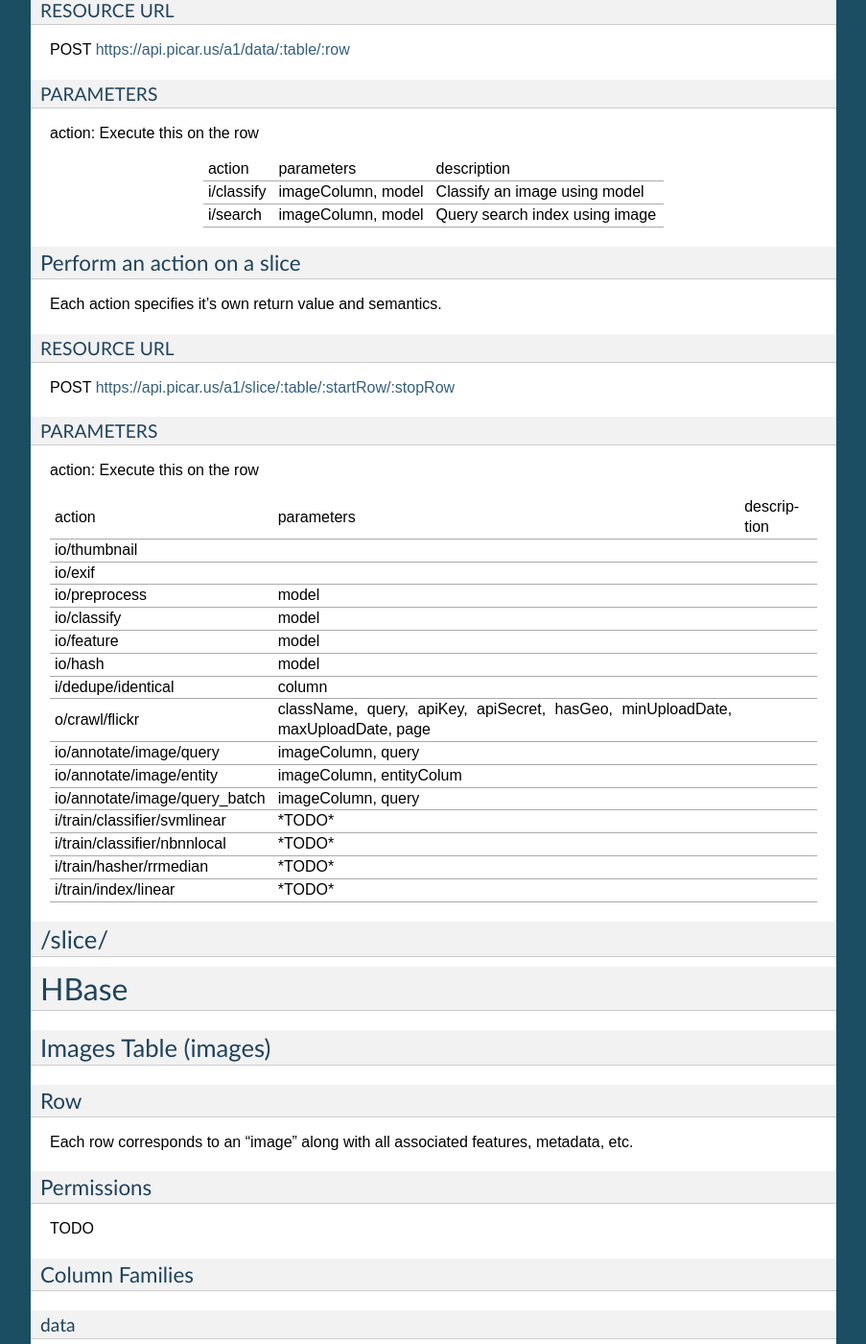
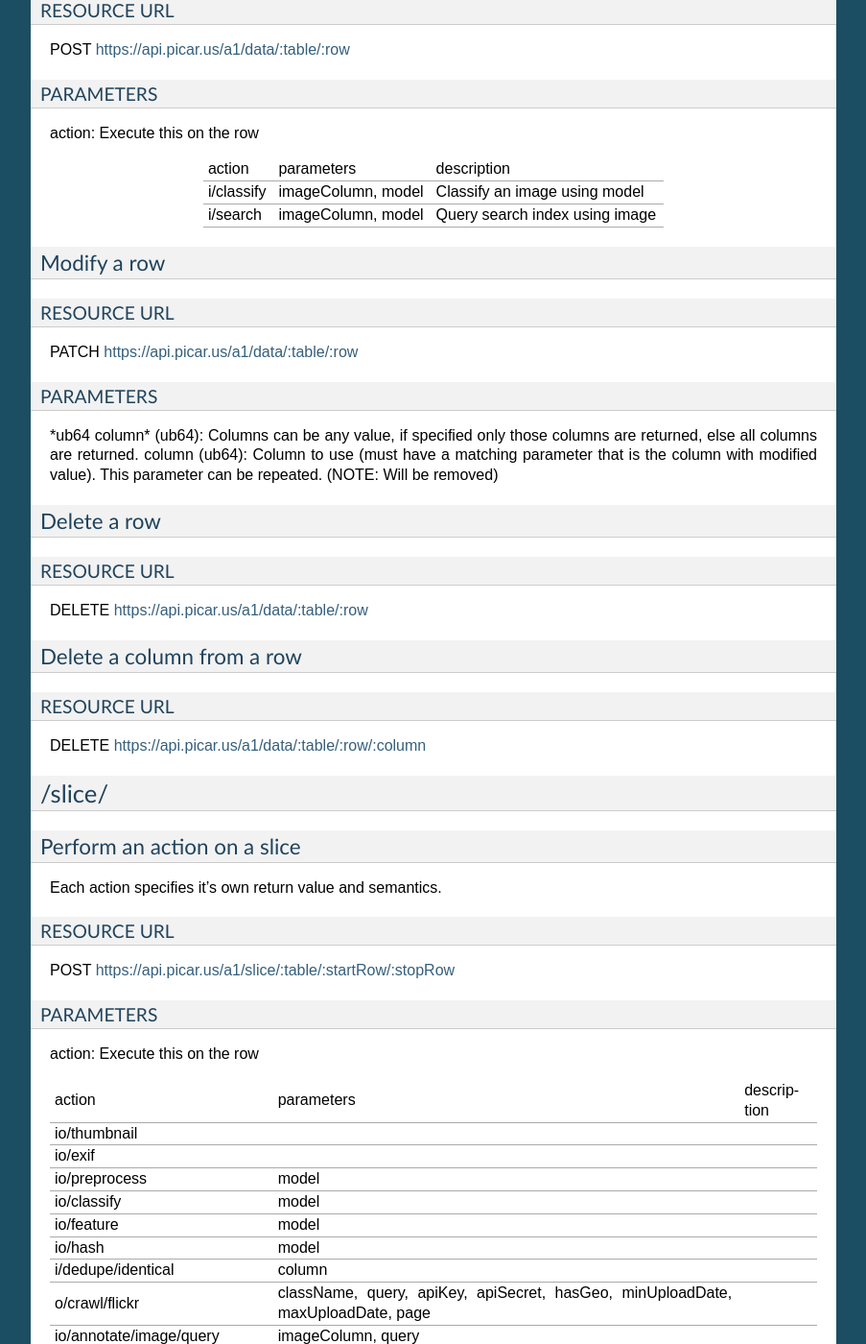
Before and after one commit to bwhite/picarus, a Sphinx documentation site: the page built from doc/index.rst, in a window 1280 px wide and 1400 px high, scrolled down 4832 px. Shown: the whole window at 96% size, without its empty margins (198-1101 px from the left). Built offline with Sphinx 7.4.7, drawn with Linux system fonts in a browser that asks for light colours; formulas are drawn with MathJax 3; some of the changed text lies outside the part shown.

Commit message:
Updated
Signed-off-by: Brandyn A. White <bwhite@dappervision.com>

```diff
--- a/doc/index.rst
+++ b/doc/index.rst
@@ -295,6 +295,40 @@ action: Execute this on the row
 | i/search      | imageColumn, model             | Query search index using image        |
 +---------------+--------------------------------+---------------------------------------+
 
+
+
+Modify a row
+^^^^^^^^^^^^^^^^^^
+
+RESOURCE URL
+""""""""""""
+PATCH https://api.picar.us/a1/data/:table/:row
+
+PARAMETERS
+"""""""""""
+\*ub64 column\* (ub64): Columns can be any value, if specified only those columns are returned, else all columns are returned.
+column (ub64): Column to use (must have a matching parameter that is the column with modified value).  This parameter can be repeated. (NOTE: Will be removed)
+
+
+Delete a row
+^^^^^^^^^^^^^^^^^^
+
+RESOURCE URL
+""""""""""""
+DELETE https://api.picar.us/a1/data/:table/:row
+
+
+Delete a column from a row
+^^^^^^^^^^^^^^^^^^^^^^^^^^^^
+
+RESOURCE URL
+""""""""""""
+DELETE https://api.picar.us/a1/data/:table/:row/:column
+
+
+/slice/
+-------
+
 Perform an action on a slice
 ^^^^^^^^^^^^^^^^^^^^^^^^^^^^^
 Each action specifies it's own return value and semantics.
```
Also changed, not shown: other parts of doc/index.rst (+0 -2 lines), doc/67e373a19af13647bded/index.rst (+34 -2 lines).
